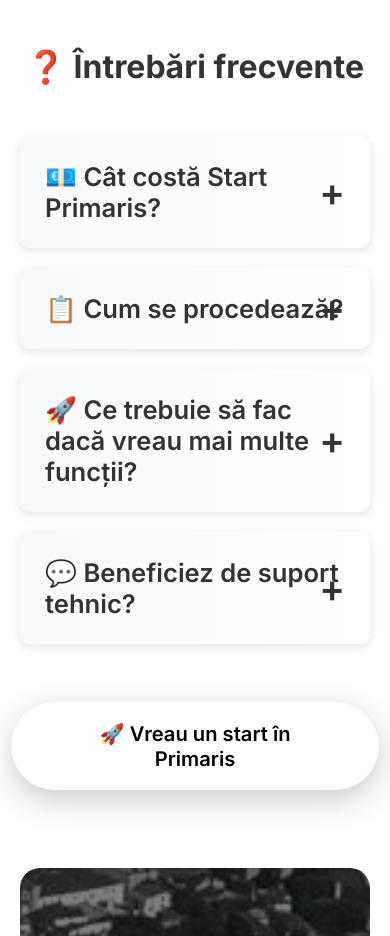
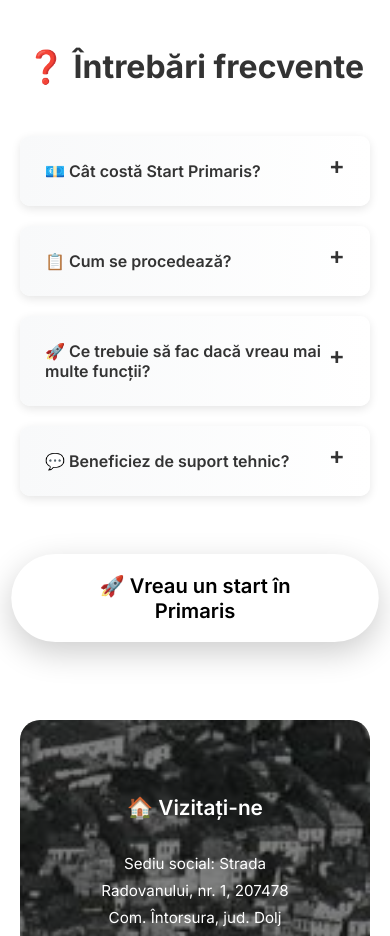
Before and after one commit to pdg01/primaris, a plain HTML site: page index.html in a window 390 px wide. Shown: the part 5500-6436 px from the top of the page. Drawn offline with Linux system fonts and the light colour scheme.

Commit message:
modify responsive faq

```diff
--- a/css/style.css
+++ b/css/style.css
@@ -446,12 +446,15 @@ body {
   .feature-title {
     font-size: 1.3em;
   }
+  .faq-question{
+    font-size: 1em;
+  }
   .faq-question::after {
     content: '+';
     position: absolute;
     right: 25px;
     top: 50%;
-    transform: translateY(-50%);
+    transform: translateY(-70%);
     font-size: 1.5em;
     font-weight: 600;
     transition: transform 0.3s ease;
```
